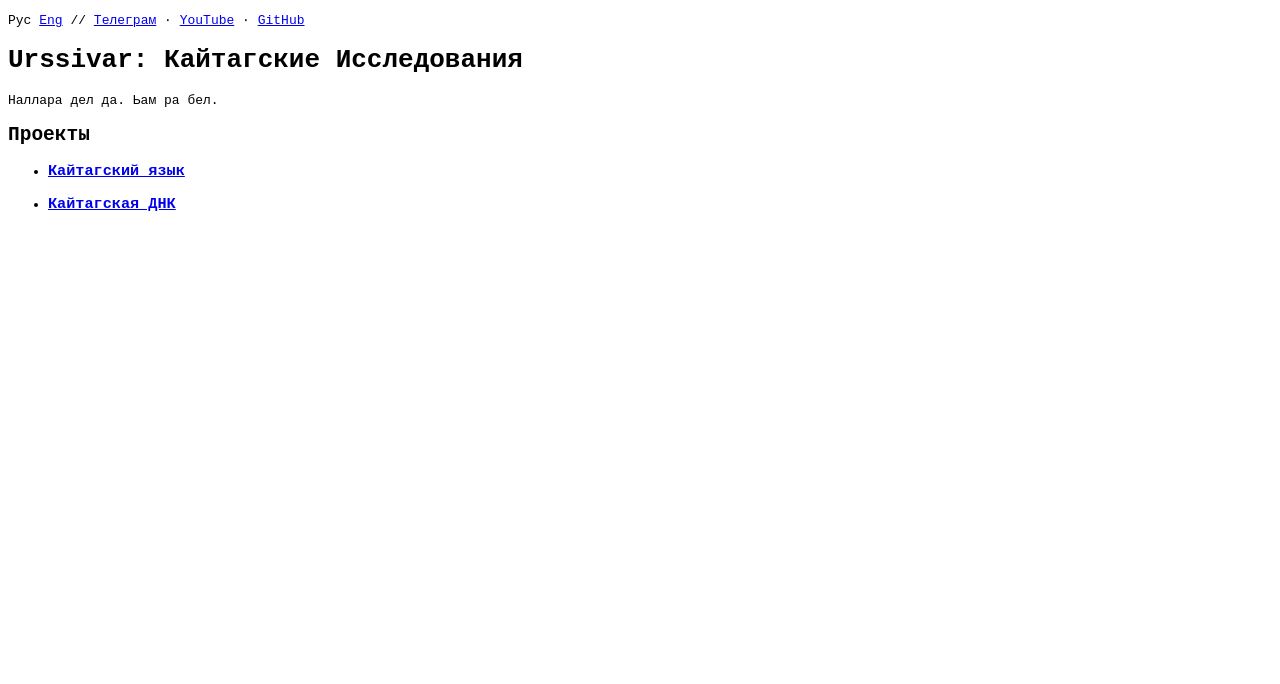
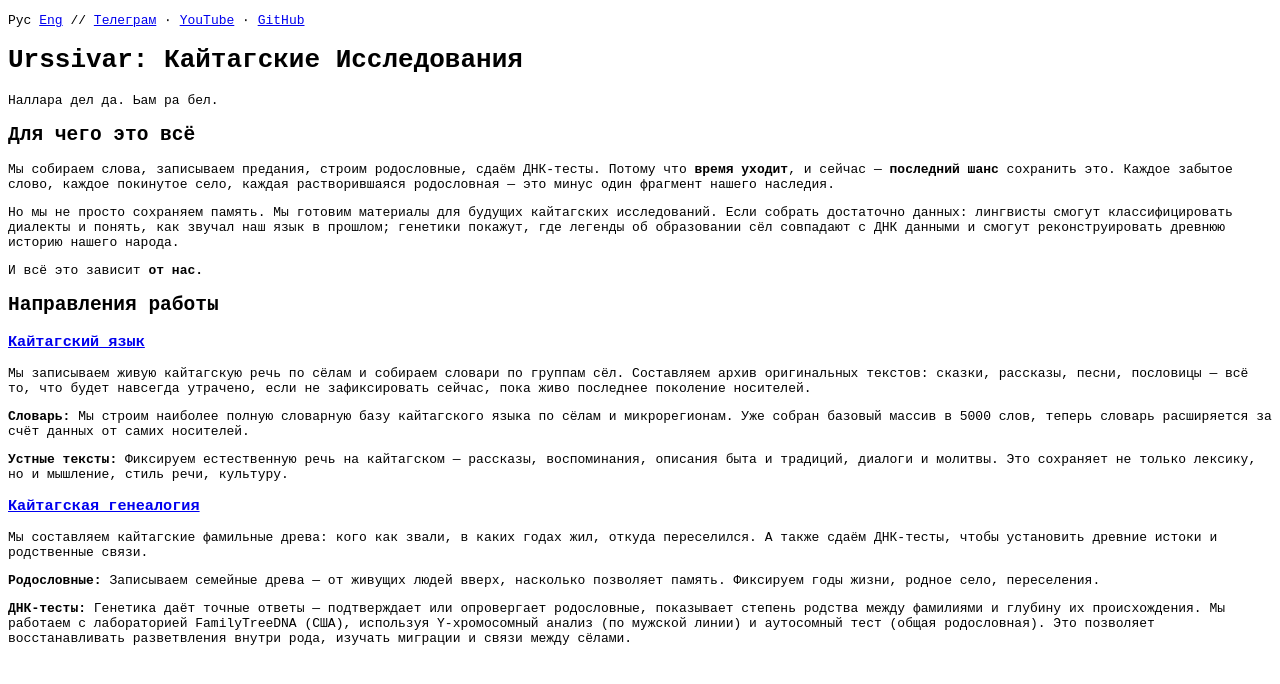
Before and after one commit to urssivar/urssivar, a Nuxt app: page /ru in a window 1280 px wide. Shown: the top 684 px of the page. Built offline with nearby package versions, Linux system fonts and the light colour scheme.

Commit message:
Add paragraphs

```diff
--- a/app/pages/index.vue
+++ b/app/pages/index.vue
@@ -15,22 +15,55 @@ useSeoMeta({
         </p>
         <h1>Urssivar: Kaitag Studies</h1>
         <p>Nallara del da. Ham ra bel.</p>
-        <h2>Projects</h2>
-        <ul>
-            <li>
-                <NuxtLink to="https://codex.urssivar.com">
-                    <h3>
-                        Kaitag language
-                    </h3>
-                </NuxtLink>
-            </li>
-            <li>
-                <NuxtLink to="https://www.familytreedna.com/groups/kaitag/about">
-                    <h3>
-                        Kaitag DNA
-                    </h3>
-                </NuxtLink>
-            </li>
-        </ul>
+
+        <h2>What This Is For</h2>
+        <p>
+            We collect words, record stories, build family trees, take DNA tests.
+            Because <strong>time is running out</strong>, and now is the <strong>last chance</strong> to preserve this.
+            Every forgotten word, every abandoned village, every lost lineage — that's one less fragment of our heritage.
+        </p>
+        <p>
+            But we're not just preserving memory. We're preparing materials for future Kaitag research.
+            If we gather enough data: linguists will be able to classify dialects and understand how our language sounded in the past;
+            geneticists will show where legends about village origins align with DNA data and reconstruct the ancient history of our people.
+        </p>
+        <p>And all of this depends <strong>on us.</strong></p>
+
+        <h2>Directions</h2>
+
+        <h3>
+            <NuxtLink to="https://codex.urssivar.com">Kaitag Language</NuxtLink>
+        </h3>
+        <p>
+            We record living Kaitag speech by villages and compile dictionaries by village groups.
+            We're building an archive of original texts: tales, stories, songs, proverbs — everything that will be lost forever
+            if we don't capture it now, while the last generation of speakers is still alive.
+        </p>
+        <p>
+            <strong>Dictionary:</strong> We're building the most complete lexical database of the Kaitag language by villages and micro-regions.
+            A base corpus of 5,000 words has been collected; now the dictionary expands through data from native speakers themselves.
+        </p>
+        <p>
+            <strong>Oral texts:</strong> We capture natural Kaitag speech — stories, memories, descriptions of daily life and traditions,
+            dialogues and prayers. This preserves not only vocabulary, but also thinking, speech style, and culture.
+        </p>
+
+        <h3>
+            <NuxtLink to="https://www.familytreedna.com/groups/kaitag/about">Genealogy</NuxtLink>
+        </h3>
+        <p>
+            We compile Kaitag family trees: who was named what, what years they lived, where they migrated from.
+            We also take DNA tests to establish ancient origins and kinship connections.
+        </p>
+        <p>
+            <strong>Family trees:</strong> We record family trees — from living people upward, as far as memory allows.
+            We document years of life, native village, migrations.
+        </p>
+        <p>
+            <strong>DNA tests:</strong> Genetics provides precise answers — confirms or refutes genealogies,
+            shows the degree of kinship between families and the depth of their origins. We work with FamilyTreeDNA laboratory (USA),
+            using Y-chromosomal analysis (paternal line) and autosomal testing (general ancestry).
+            This allows reconstructing branches within clans, studying migrations and connections between villages.
+        </p>
     </div>
 </template>
--- a/app/pages/ru/index.vue
+++ b/app/pages/ru/index.vue
@@ -15,22 +15,64 @@ useSeoMeta({
         </p>
         <h1>Urssivar: Кайтагские Исследования</h1>
         <p>Наллара дел да. Ьам ра бел.</p>
-        <h2>Проекты</h2>
-        <ul>
-            <li>
-                <NuxtLink to="https://codex.urssivar.com/ru">
-                    <h3>
-                        Кайтагский язык
-                    </h3>
-                </NuxtLink>
-            </li>
-            <li>
-                <NuxtLink to="https://www.familytreedna.com/groups/kaitag/about">
-                    <h3>
-                        Кайтагская ДНК
-                    </h3>
-                </NuxtLink>
-            </li>
-        </ul>
+
+        <h2>Для чего это всё</h2>
+        <p>
+            Мы собираем слова, записываем предания, строим родословные, сдаём ДНК-тесты.
+            Потому что <strong>время уходит</strong>, и сейчас — <strong>последний шанс</strong> сохранить это.
+            Каждое забытое слово, каждое покинутое село, каждая растворившаяся родословная — это минус один фрагмент
+            нашего наследия.
+        </p>
+        <p>
+            Но мы не просто сохраняем память. Мы готовим материалы для будущих кайтагских исследований.
+            Если собрать достаточно данных: лингвисты смогут классифицировать диалекты и понять, как звучал наш язык в
+            прошлом;
+            генетики покажут, где легенды об образовании сёл совпадают с ДНК данными и смогут реконструировать древнюю
+            историю нашего народа.
+        </p>
+        <p>И всё это зависит <strong>от нас.</strong></p>
+
+        <h2>Направления работы</h2>
+
+        <h3>
+            <NuxtLink to="https://codex.urssivar.com/ru">Кайтагский язык</NuxtLink>
+        </h3>
+        <p>
+            Мы записываем живую кайтагскую речь по сёлам и собираем словари по группам сёл.
+            Составляем архив оригинальных текстов: сказки, рассказы, песни, пословицы — всё то, что будет навсегда
+            утрачено,
+            если не зафиксировать сейчас, пока живо последнее поколение носителей.
+        </p>
+        <p>
+            <strong>Словарь:</strong> Мы строим наиболее полную словарную базу кайтагского языка по сёлам и
+            микрорегионам.
+            Уже собран базовый массив в 5000 слов, теперь словарь расширяется за счёт данных от самих носителей.
+        </p>
+        <p>
+            <strong>Устные тексты:</strong> Фиксируем естественную речь на кайтагском — рассказы, воспоминания, описания
+            быта и традиций,
+            диалоги и молитвы. Это сохраняет не только лексику, но и мышление, стиль речи, культуру.
+        </p>
+
+        <h3>
+            <NuxtLink to="https://www.familytreedna.com/groups/kaitag/about">Кайтагская генеалогия</NuxtLink>
+        </h3>
+        <p>
+            Мы составляем кайтагские фамильные древа: кого как звали, в каких годах жил, откуда переселился.
+            А также сдаём ДНК-тесты, чтобы установить древние истоки и родственные связи.
+        </p>
+        <p>
+            <strong>Родословные:</strong> Записываем семейные древа — от живущих людей вверх, насколько позволяет
+            память.
+            Фиксируем годы жизни, родное село, переселения.
+        </p>
+        <p>
+            <strong>ДНК-тесты:</strong> Генетика даёт точные ответы — подтверждает или опровергает родословные,
+            показывает степень родства между фамилиями и глубину их происхождения. Мы работаем с лабораторией
+            FamilyTreeDNA (США),
+            используя Y-хромосомный анализ (по мужской линии) и аутосомный тест (общая родословная).
+            Это позволяет восстанавливать разветвления внутри рода, изучать миграции и связи между сёлами.
+        </p>
+
     </div>
 </template>
```
